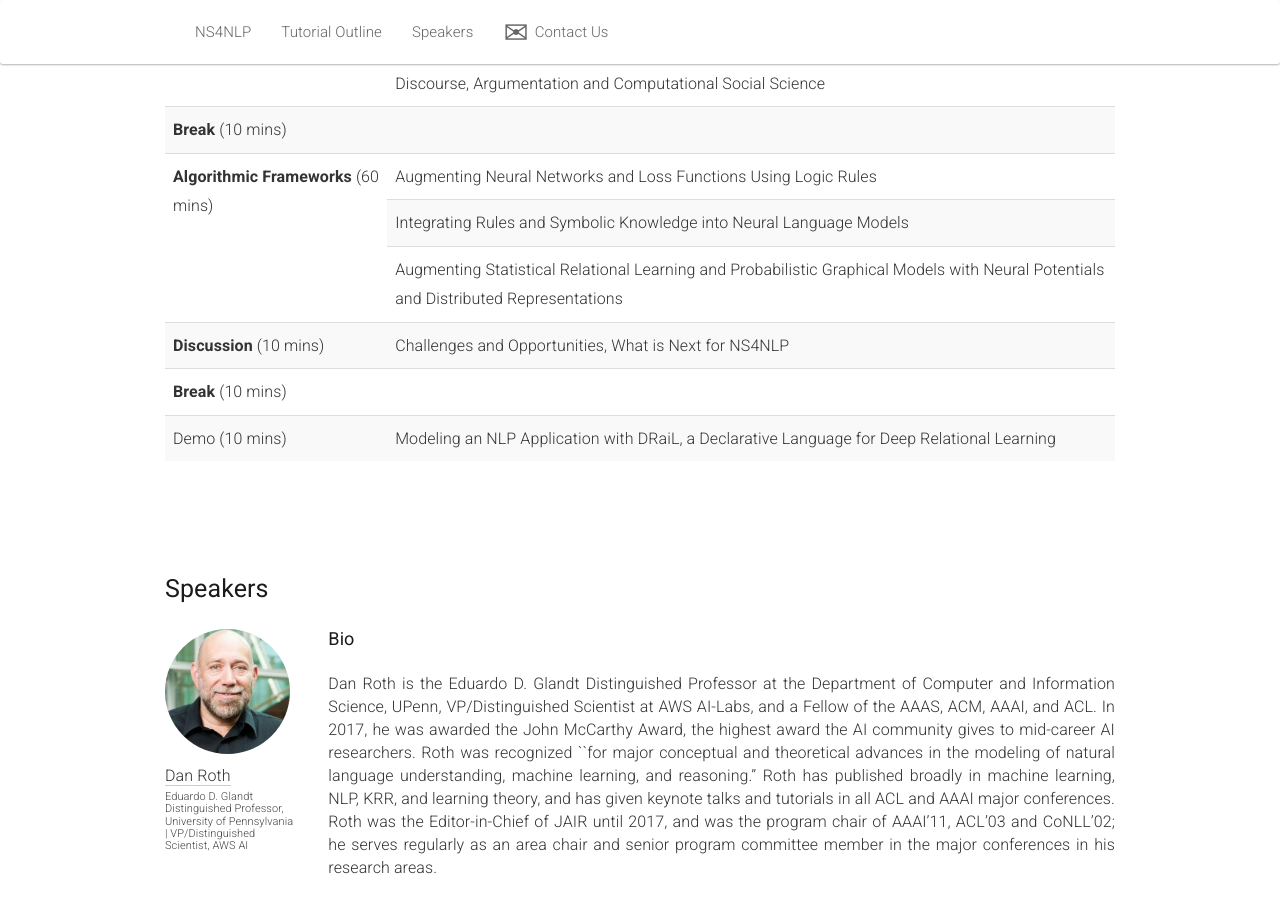
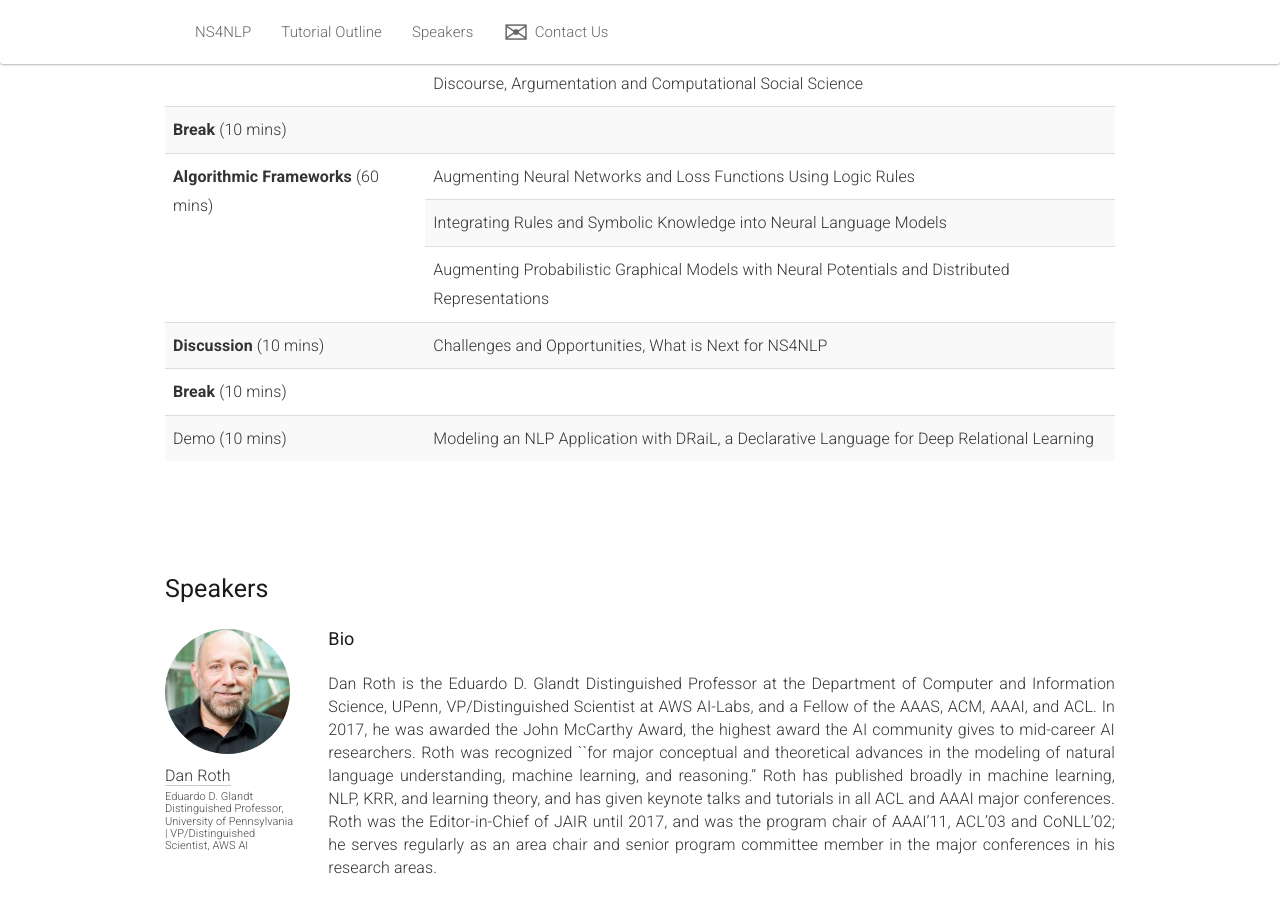
Before and after one commit to ns4nlp-coling/ns4nlp-coling.github.io, a Jekyll site: the page built from _pages/home_2022.md, in a window 1280 px wide and 900 px high, scrolled down 579 px. Built offline with Jekyll 4.4.1, drawn with Linux system fonts in a browser that asks for light colours; nearby versions of some CDN libraries.

Commit message:
Small fix in algorithmic frameworks outline

```diff
--- a/_pages/home_2022.md
+++ b/_pages/home_2022.md
@@ -54,7 +54,7 @@ Tutorial @ COLING 2022
         <td>Integrating Rules and Symbolic Knowledge into Neural Language Models</td>
 	    </tr>
       <tr>
-        <td>Augmenting Statistical Relational Learning and Probabilistic Graphical Models with Neural Potentials and Distributed Representations</td>
+        <td>Augmenting Probabilistic Graphical Models with Neural Potentials and Distributed Representations</td>
       </tr>
       <tr>
         <td><b>Discussion</b> (10 mins)</td>
```
